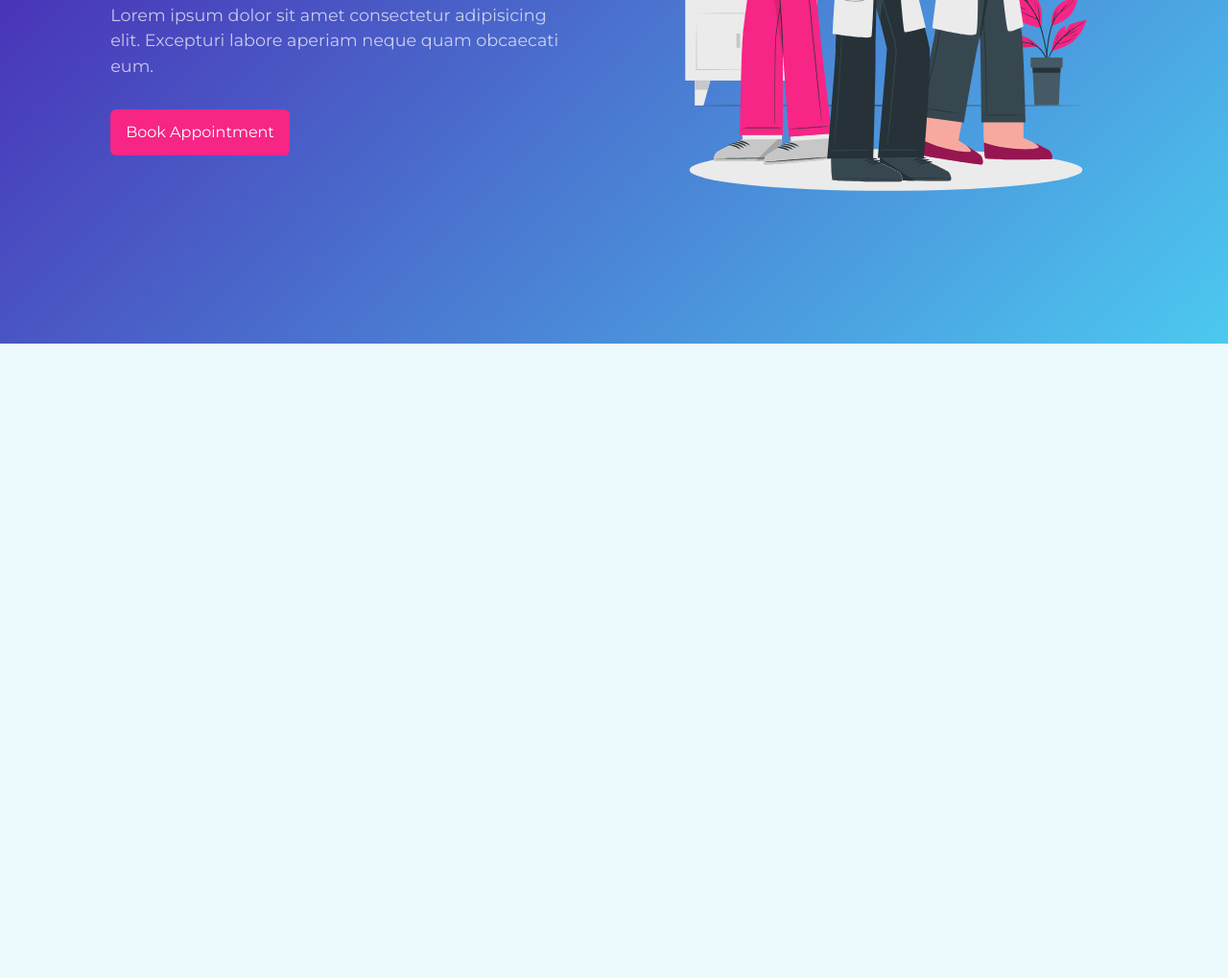
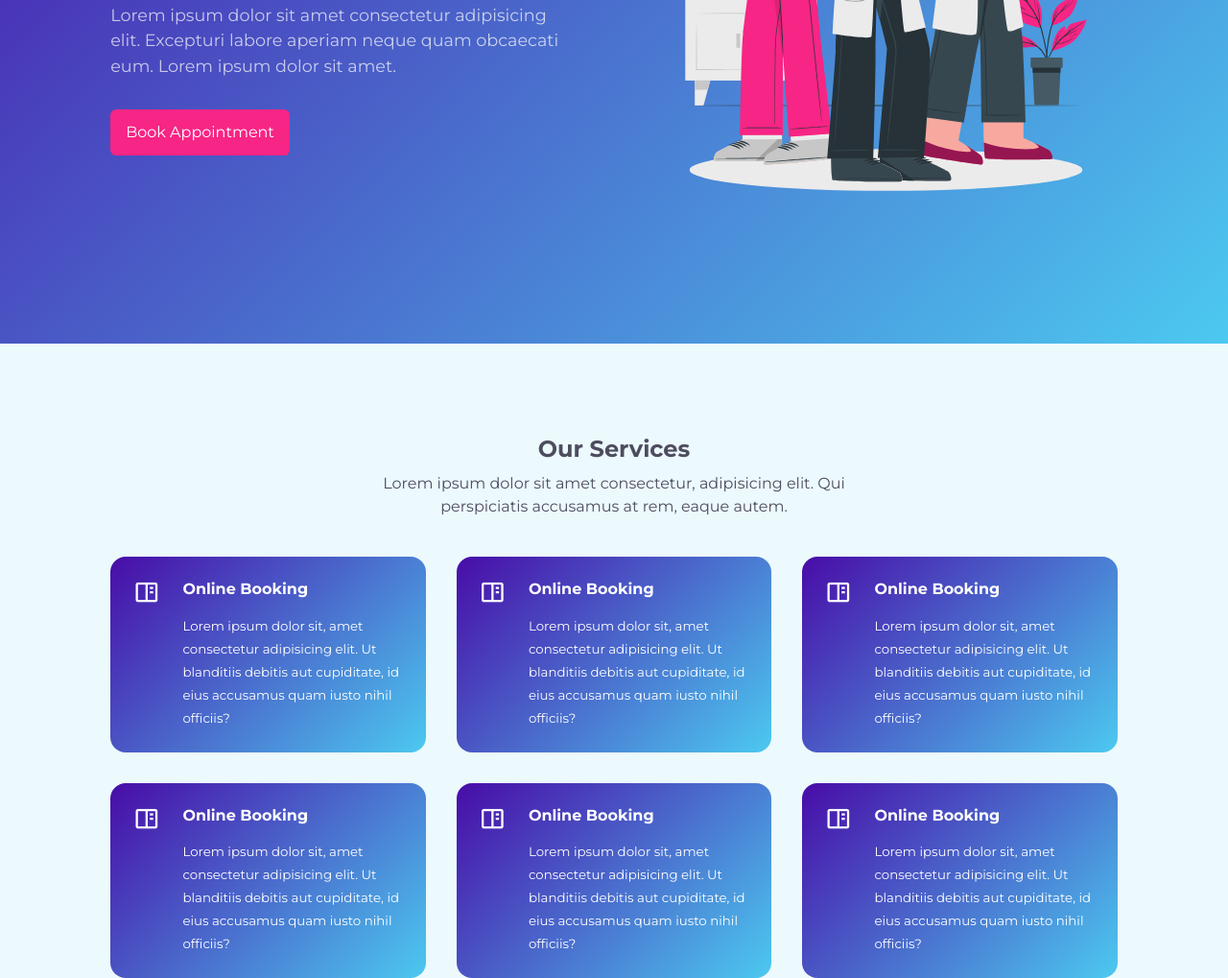
Before and after one commit to tylertgb/Hospital-Website, a plain HTML site: page index.html in a window 1280 px wide. Shown: the part 442-1461 px from the top of the page at 96% size. Before the commit the page ends 800 px from the top, so only its background shows below. Drawn offline with nearby package versions, Linux system fonts and the light colour scheme.

Commit message:
Added Services

```diff
--- a/index.html
+++ b/index.html
@@ -35,7 +35,7 @@
             <div class="header__content">
                 <h1>Complete Health Care Soluctions For Everyone</h1>
                 <p>Lorem ipsum dolor sit amet consectetur adipisicing elit. Excepturi
-                 labore aperiam neque quam obcaecati eum.</p>
+                 labore aperiam neque quam obcaecati eum. Lorem ipsum dolor sit amet.</p>
                 <a href="#appointment" class="btn">Book Appointment</a>
             </div>
             <div class="header__image">
@@ -45,6 +45,59 @@
     </header>
     <!--------------------------END OF HEADER SECTION---------------------->
 
+
+    <section id="services">
+        <h2>Our Services</h2>
+        <p>Lorem ipsum dolor sit amet consectetur, adipisicing elit. Qui perspiciatis accusamus at rem, eaque autem.</p>
+
+        <div class="container">
+            <article>
+                <i class="bx bx-book-content"></i>
+                <div>
+                    <h4>Online Booking</h4>
+                    <small>Lorem ipsum dolor sit, amet consectetur adipisicing elit. Ut blanditiis debitis aut cupiditate, id eius accusamus quam iusto nihil officiis?</small>
+                </div>
+            </article>
+            <article>
+                <i class="bx bx-book-content"></i>
+                <div>
+                    <h4>Online Booking</h4>
+                    <small>Lorem ipsum dolor sit, amet consectetur adipisicing elit. Ut blanditiis debitis aut cupiditate, id eius accusamus quam iusto nihil officiis?</small>
+                </div>
+            </article>
+            <article>
+                <i class="bx bx-book-content"></i>
+                <div>
+                    <h4>Online Booking</h4>
+                    <small>Lorem ipsum dolor sit, amet consectetur adipisicing elit. Ut blanditiis debitis aut cupiditate, id eius accusamus quam iusto nihil officiis?</small>
+                </div>
+            </article>
+            <article>
+                <i class="bx bx-book-content"></i>
+                <div>
+                    <h4>Online Booking</h4>
+                    <small>Lorem ipsum dolor sit, amet consectetur adipisicing elit. Ut blanditiis debitis aut cupiditate, id eius accusamus quam iusto nihil officiis?</small>
+                </div>
+            </article>
+            <article>
+                <i class="bx bx-book-content"></i>
+                <div>
+                    <h4>Online Booking</h4>
+                    <small>Lorem ipsum dolor sit, amet consectetur adipisicing elit. Ut blanditiis debitis aut cupiditate, id eius accusamus quam iusto nihil officiis?</small>
+                </div>
+            </article>
+            <article>
+                <i class="bx bx-book-content"></i>
+                <div>
+                    <h4>Online Booking</h4>
+                    <small>Lorem ipsum dolor sit, amet consectetur adipisicing elit. Ut blanditiis debitis aut cupiditate, id eius accusamus quam iusto nihil officiis?</small>
+                </div>
+            </article>
+        </div>
+    </section>
+
+
+
     <script src="main.js"></script>
 </body>
 </html>
--- /dev/null
+++ b/partials/_services.scss
@@ -0,0 +1,61 @@
+#services{
+    .container{
+        display: grid;
+        grid-template-columns: repeat(3,1fr);
+        gap: 2rem;
+
+        article{
+            @include gradientBackground;
+            padding: 1.5rem;
+            border-radius: 1rem;
+            display: flex;
+            gap: 1.5rem;
+            height: fit-content;
+            transition: all 400ms ease;
+
+            &:hover{
+                margin-top: -0.5rem;
+            }
+            i{
+                font-size:  1.7rem;
+            }
+            div{
+                h4{
+                    margin-bottom: 1rem;
+                }
+            }
+        }
+    }
+}
+
+// MEDIA QUERIES (MEDIUM DEVICES) -------------
+@media screen and (max-width: 1024px){
+    #services{
+        .container{
+            gap: 1rem;
+            grid-template-columns: 1fr 1fr;
+
+            article{
+                padding: 1.2rem;
+                gap: 0.8rem;
+            }
+        }
+    }
+}
+
+// MEDIA QUERIES (SMMALL DEVICES) -------------
+@media screen and (max-width: 600px){
+    #services{
+        .container{
+            grid-template-columns: 1fr;
+
+            article{
+                div{
+                    h4{
+                        margin-bottom: 0.8rem;
+                    }
+                }
+            }
+        }
+    }
+}
--- a/style.scss
+++ b/style.scss
@@ -3,3 +3,4 @@
 @import './partials/general';
 @import './partials/nav';
 @import './partials/header';
+@import './partials/services';
```
Also changed, not shown: css/style.min.css, 1 other file.
